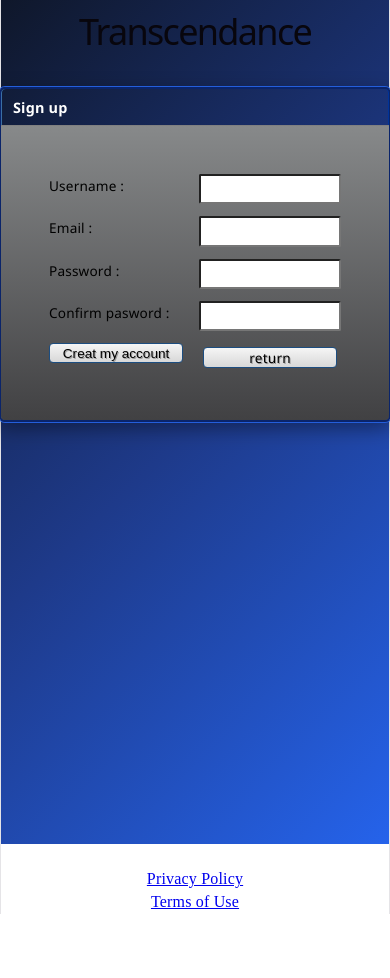
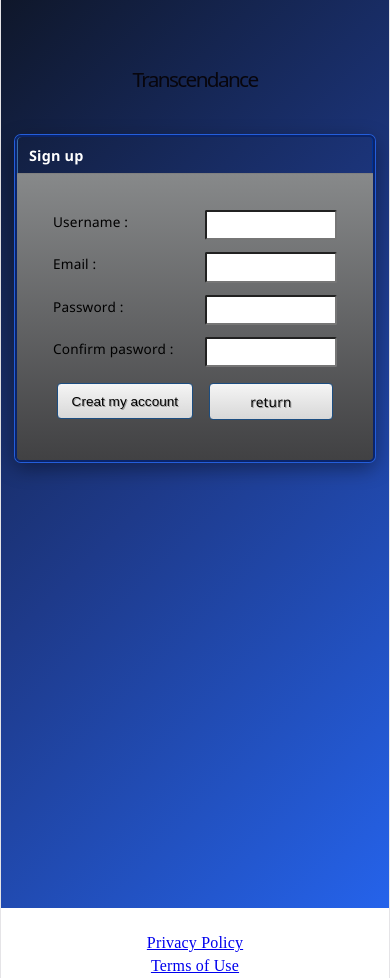
Before and after one commit to k-9-user/Task_Manager42, a React (Vite) app in the folder frontend/: page /register in a window 390 px wide. Before the commit the page ends 914 px from the top, so only its background shows below. Built offline with nearby package versions, Linux system fonts and the light colour scheme; no server answers; a web font is replaced by a local one.

Commit message:
probleme css

```diff
--- a/frontend/src/pages/login.css
+++ b/frontend/src/pages/login.css
@@ -107,23 +107,23 @@
 }
 
 .btn-link {
-	all:unset;
-	display: inline-flex;
-	box-sizing: border-box;
+	/* all:unset; */
+	/* display: inline-flex; */
+	/* box-sizing: border-box; */
 	font-family: 'Segoe UI', Tahoma, Geneva, Verdana, sans-serif;
 	line-height: 1.2;
-	vertical-align: middle;
+	/* vertical-align: middle; */
 	background: linear-gradient(to bottom, #f5f5f5 0%, #d8d8d8 100%);
 	border: 1px solid #1c4d80;
 	color: black;
-	text-decoration: none;
+	/* text-decoration: none; */
 	padding: 0.4rem 1.2rem;
 	font-size: 0.9rem;
 	border-radius: 4px;
 	text-shadow: 1px 1px 0 rgba(0, 0, 0, 0.3);
 	/* height: 36px; */
-	align-items: center;
-	justify-content: center;
+	/* align-items: center; */
+	/* justify-content: center; */
 	margin: 2px;
 }
 
@@ -155,8 +155,8 @@
 	margin-top: 1rem;
 	position: absolute;
 	right: 2%;
-	transform: translateY(-50%);
-	flex-shrink: 0;
+	/* transform: translateY(-50%); */
+	/* flex-shrink: 0; */
 	border-radius: 5px;
 }
 
@@ -206,7 +206,7 @@
 	.login-action {
 		flex-direction: column;
 		align-items: stretch;
-		/* justify-content: center; */
+		justify-content: center;
 		gap: 0.5rem
 	}
 
--- a/frontend/src/pages/register.css
+++ b/frontend/src/pages/register.css
@@ -130,3 +130,63 @@
 	background: linear-gradient(to bottom, #6ba8e0 0%, #3878c7 100%);
 	border: 2px solid #1c4d80;
 }
+
+@media (max-width: 480px)
+{
+	.register-page{
+		padding: 1rem;
+		justify-content: flex-start;
+		padding-top: 3rem;
+		align-items: center;
+	}
+
+	.register-page h1{
+		font-size: 1.3rem;
+	}
+
+	.register-window{
+		max-width: 100%;
+		/* justify-content: center; */
+	}
+
+	.register-box{
+		padding: 1.25rem;
+		gap: 0.75rem;
+	}
+
+	.input-field{
+		align-items: flex-start;
+		gap: 0.3rem;
+	}
+
+	.input-field::after{
+		display: block;
+		flex-basis: 100%;
+		height: 0;
+		white-space: pre;
+	}
+
+	.input-field input::after{
+		content: "\A";
+		white-space: pre;
+	}
+
+	.input-field label{
+		display: block;
+		width: auto;
+	}
+
+	.input-field input{
+		display: block;
+		width: 100%;
+	}
+
+
+	.register-box button,
+	.btn-link{
+		width: 100%;
+		padding: 0.6rem;
+		text-align: center;
+		margin: 0.25rem;
+	}
+}
```
Also changed, not shown: frontend/src/pages/Projects.css (line endings or trailing spaces).
